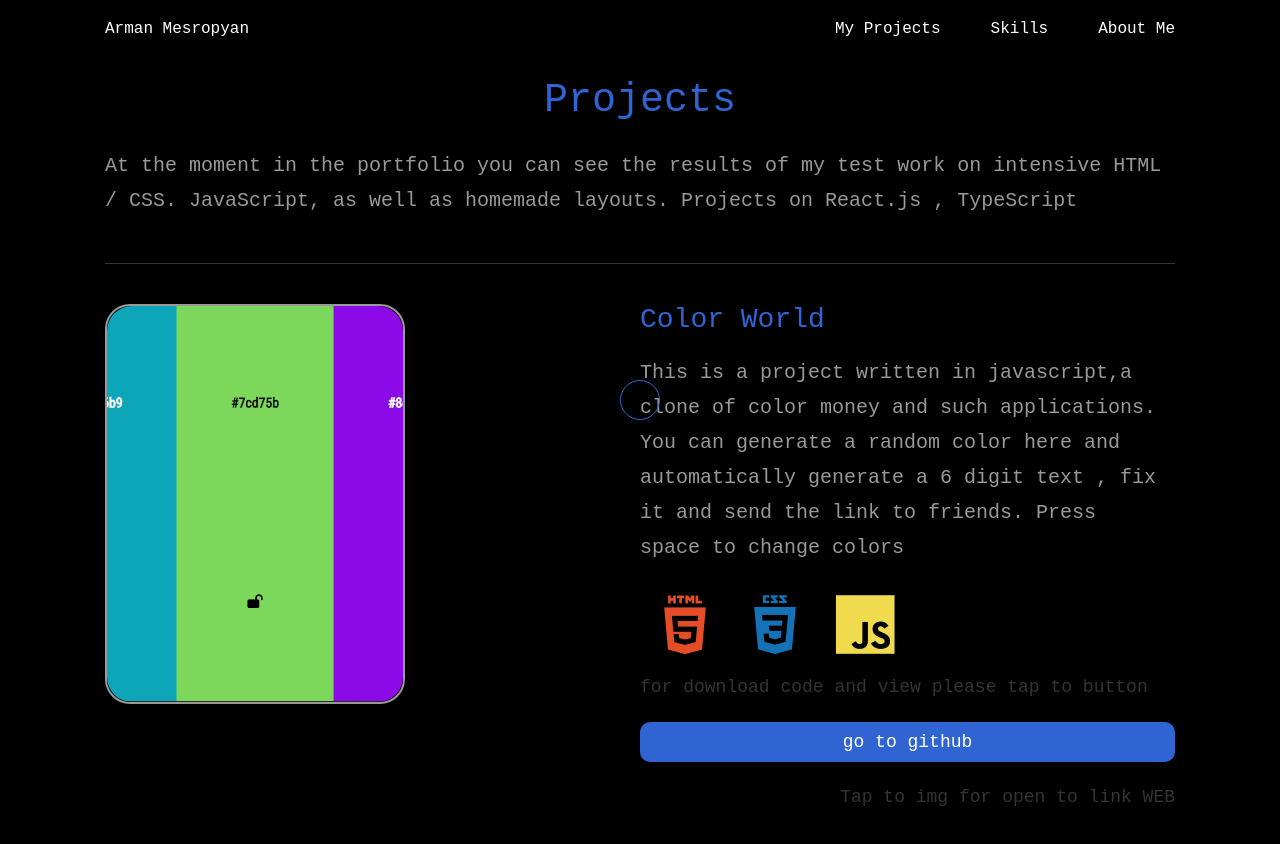
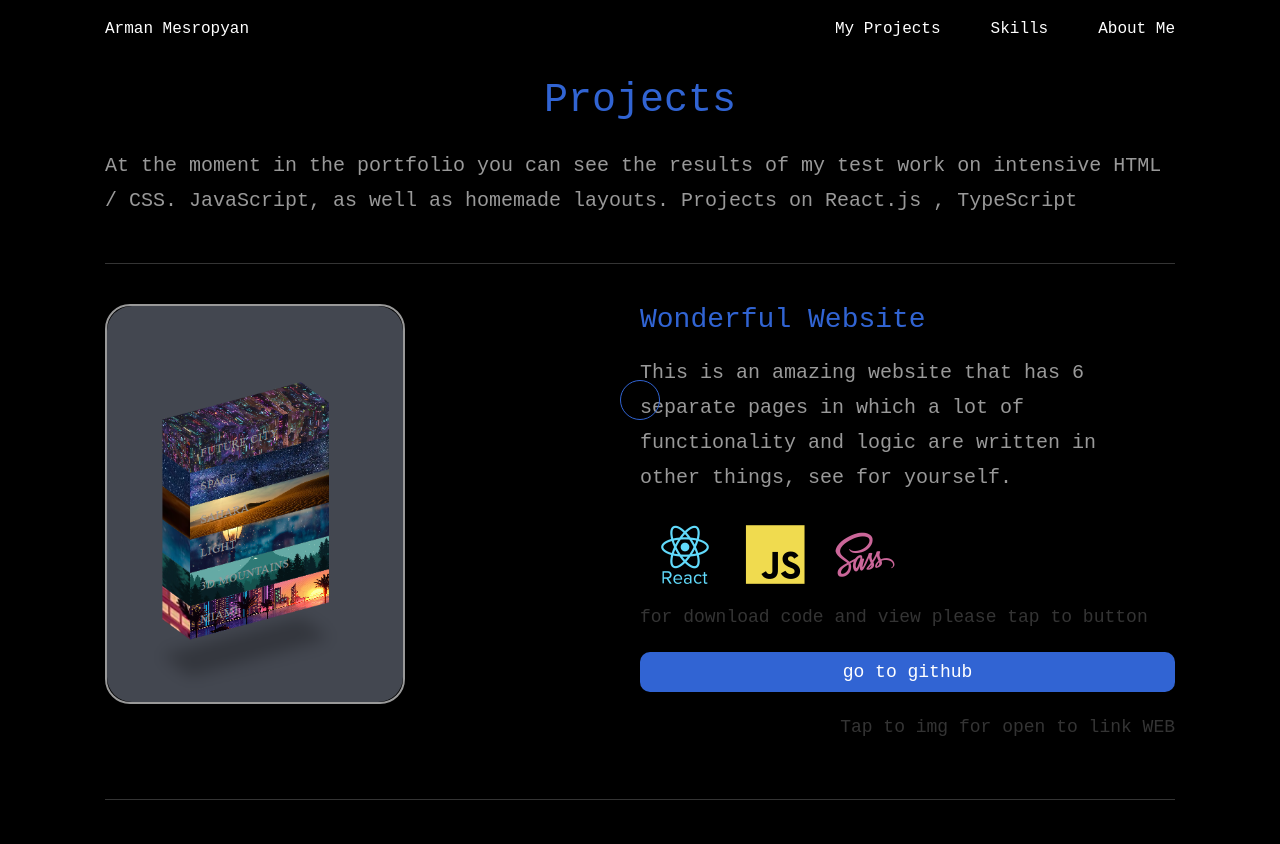
Before and after one commit to ArmanMesropyan/myPortfolio, a React (Create React App) app: page /#/Projects in a window 1280 px wide. Shown: the top 844 px of the page. Built offline with nearby package versions, Linux system fonts and the light colour scheme.

Commit message:
files upload

```diff
--- a/src/components/projects/components/projects.js
+++ b/src/components/projects/components/projects.js
@@ -11,7 +11,18 @@ import dyson from '../../../assets/projects/dyson.PNG'
 import magicForest from '../../../assets/projects/magic-forest.png'
 import moonlight from '../../../assets/projects/moonlight.png'
 import colorWorld from '../../../assets/projects/colorWorld.png'
+import wonderfulWebsite from '../../../assets/projects/wonderful-website.png'
 export let myProjects = [
+    {
+        id: Math.random().toString(36).substr(2, 9),
+        link: 'https://wonderfull-project.vercel.app/',
+        cover: wonderfulWebsite,
+        title: 'Wonderful Website',
+        description: `This is an amazing website that has 6 separate pages in which
+        a lot of functionality and logic are written in other things, see for yourself.`,
+        skills: [{x: "icon-react-original-wordmark"}, {x: "icon-javascript-plain"}, {x: "icon-sass-original"}],
+        github: 'https://github.com/ArmanMesropyan/3D-project'
+    },
     {
         id: Math.random().toString(36).substr(2, 9),
         link: 'https://armanmesropyan.github.io/color-world/',
```
Also changed, not shown: src/assets/projects/wonderful-website.png (added).
